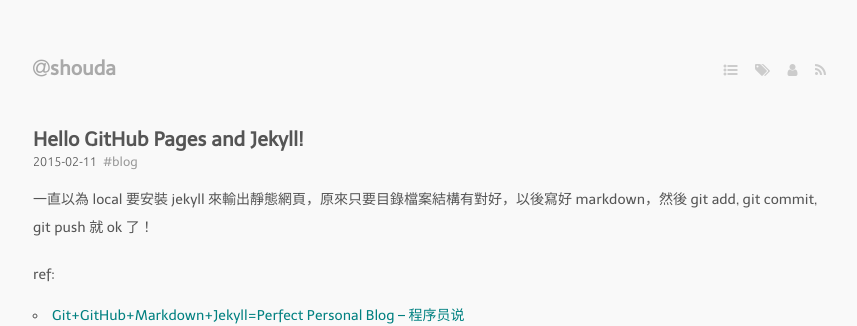
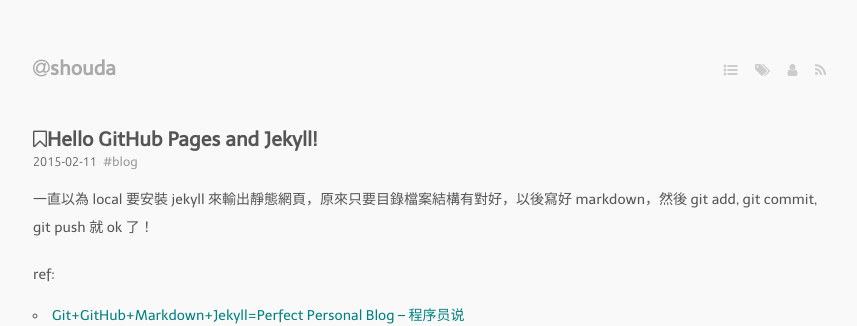
Before and after one commit to shouda/shouda.github.io, a Jekyll site: the page built from _posts/2015-02-11-hello-Jekyll.markdown, in a window 1280 px wide. Shown: the top 326 px of the page, without its empty margins (207-1064 px from the left). Built offline with Jekyll 4.4.1, drawn with Linux system fonts in a browser that asks for light colours; nearby versions of some CDN libraries; Markdown is read by kramdown in place of the engine named in the settings.

Commit message:
update icon

```diff
--- a/_layouts/post.html
+++ b/_layouts/post.html
@@ -4,7 +4,7 @@
 
 <article>
   <section class="title">
-    <h2>{{ page.title }} </h2>
+    <h2><i class="fa fa-bookmark-o"></i>{{ page.title }}</h2>
   </section>
   <section class="meta">
   <span class="time">
```
